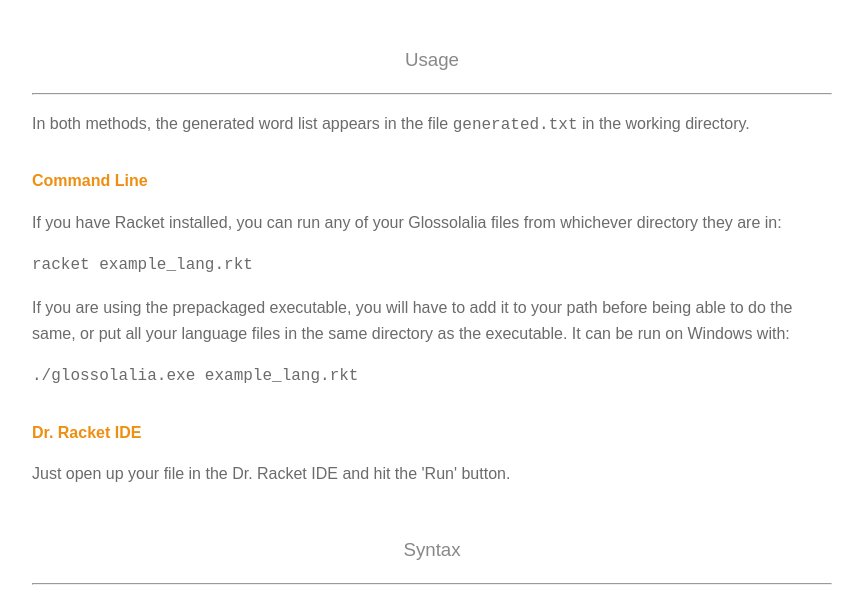
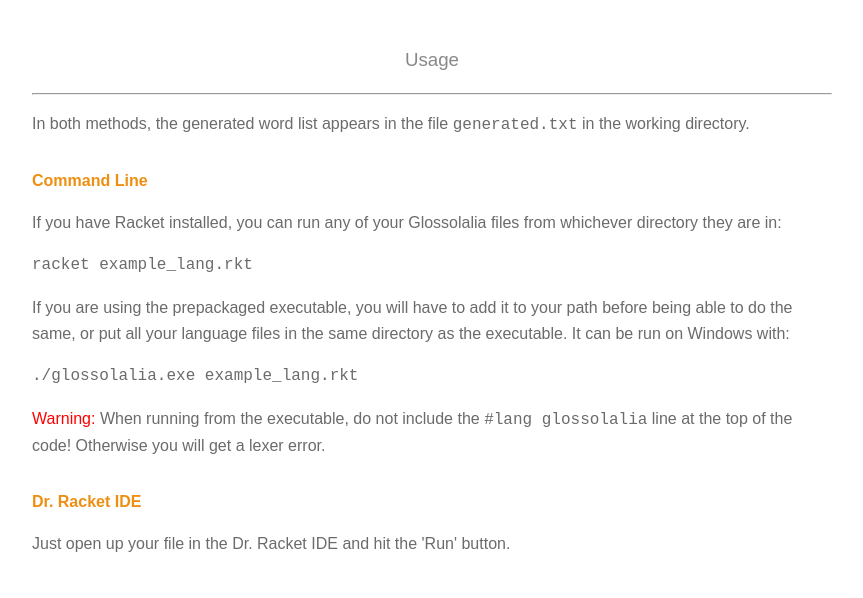
Before and after one commit to glossopoeia/glossolalia, a plain HTML site: page docs/description.html in a window 1280 px wide. Shown: the part 186-784 px from the top of the page, without its empty margins (208-1071 px from the left). Drawn offline with Linux system fonts and the light colour scheme.

```diff
--- a/docs/description.html
+++ b/docs/description.html
@@ -40,6 +40,8 @@
             <p>If you are using the prepackaged executable, you will have to add it to your path before being able to do the same, or
             put all your language files in the same directory as the executable. It can be run on Windows with:</p>
             <code>./glossolalia.exe example_lang.rkt</code>
+            <p><span style="color: red;">Warning: </span>When running from the executable, do not include the <code>#lang glossolalia</code>
+            line at the top of the code! Otherwise you will get a lexer error.</p>
 
             <h4>Dr. Racket IDE</h4>
             <p>Just open up your file in the Dr. Racket IDE and hit the 'Run' button.</p>
```
Also changed, not shown: 3 other files.
